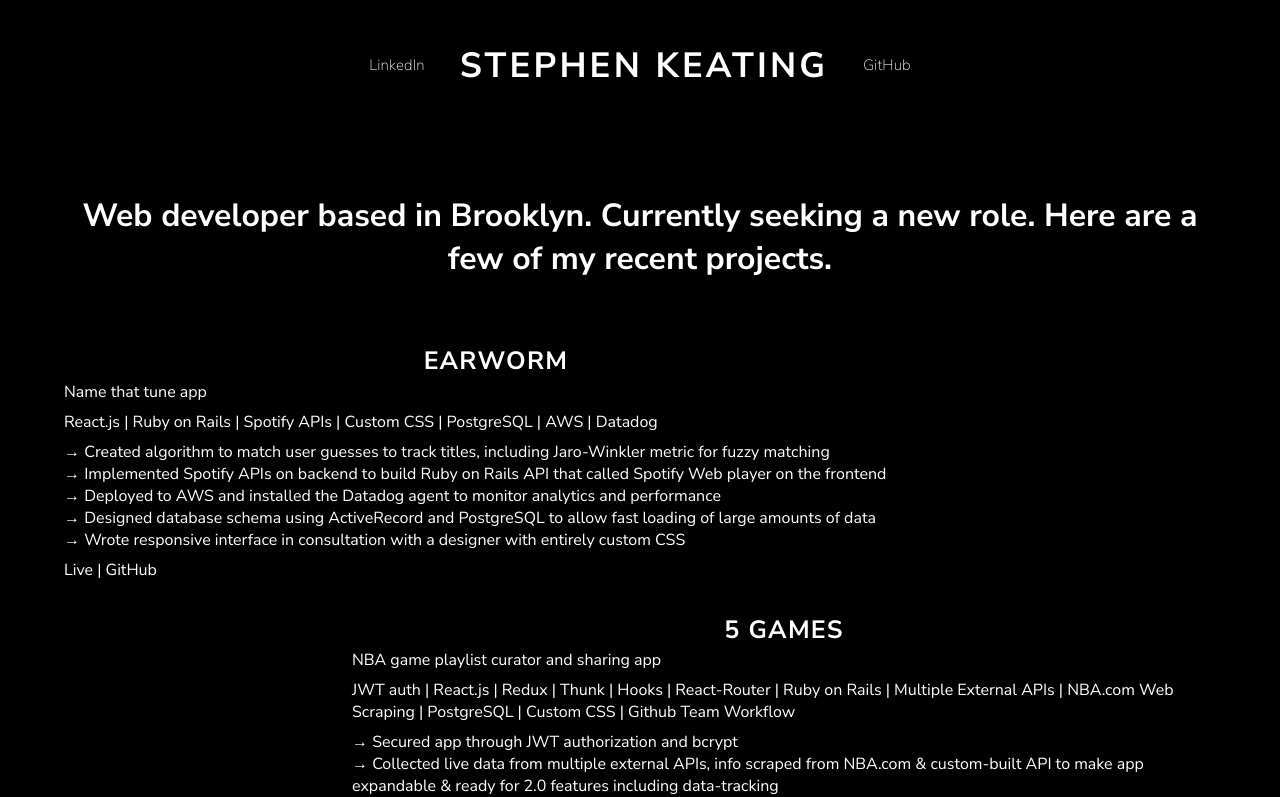
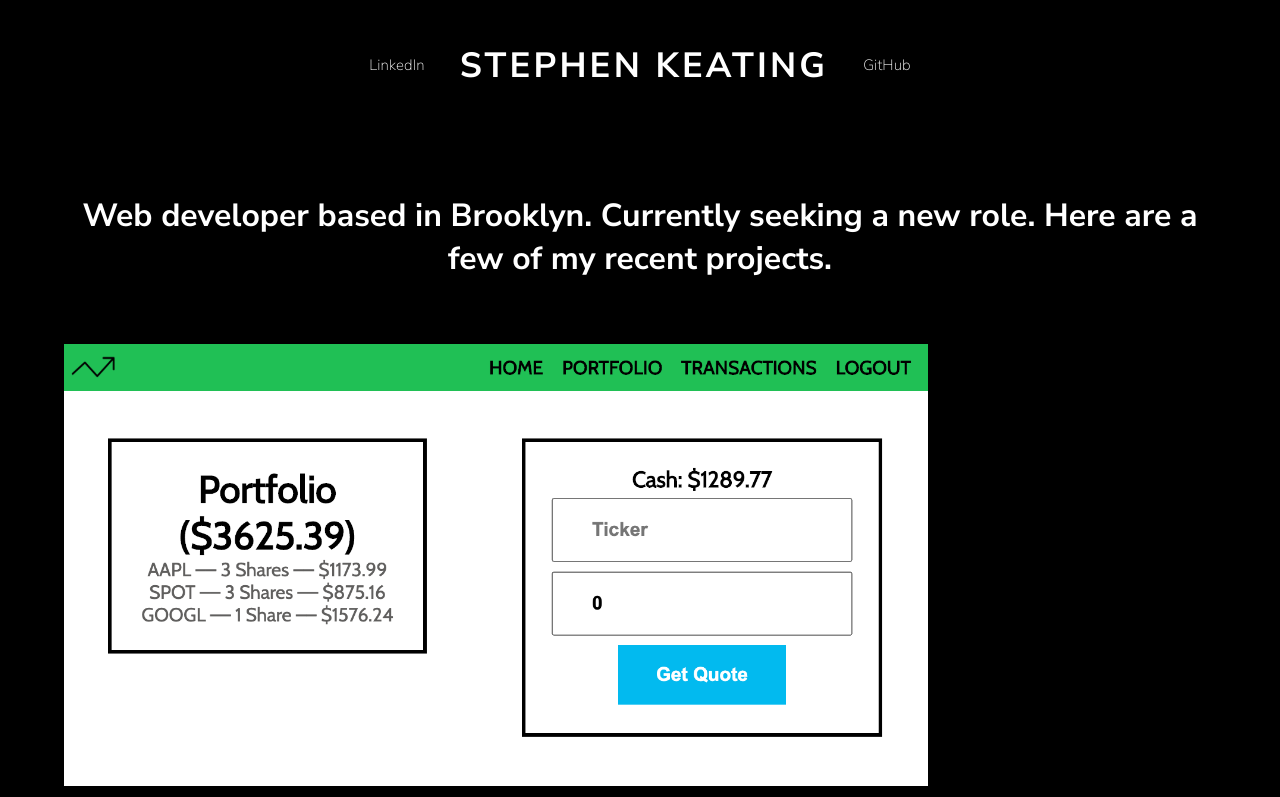
Before and after one commit to stephenkeating/keating-portfolio, a React (Create React App) app: page / in a window 1280 px wide. Shown: the top 797 px of the page. Built offline with nearby package versions, Linux system fonts and the light colour scheme.

Commit message:
making image links

```diff
--- a/src/App.css
+++ b/src/App.css
@@ -70,9 +70,11 @@ h1 {
   margin: 5%;
 }
 
+.project-image {
+  max-width: 100%;
+}
+
 .project-card {
-  /* text-align: center; */
-  /* margin: 5%; */
   margin-bottom: 2em;
 }
 
@@ -82,11 +84,11 @@ h1 {
   letter-spacing: .05em;
   font-size: 25px;
   text-transform: uppercase;
-  text-align: center;
+  text-align: left;
 }
 
 .project-card-description {
-  margin-bottom: .5em;
+  /* margin-bottom: .5em; */
 }
 
   .project-card-tech {
--- a/src/Components/ProjectCard.js
+++ b/src/Components/ProjectCard.js
@@ -1,15 +1,16 @@
 import React from 'react';
 
-const ProjectCard = ({ even, project: {title, url, description, tech, bullets, github}}) => {
-console.log(even)
+const ProjectCard = ({ even, project: {title, url, description, tech, bullets, github, image}}) => {
+
   return <div className={'project-card' + (even ? ' even' : ' odd')}>
+          <img className='project-image' src={ require(`../Assets/${image}`) } />
           <div className='project-card-title'>
             <a href={url} target="_blank">{title}</a>
           </div>
           <div className='project-card-description'>
             { description }
           </div>
-          <div className='project-card-tech'>
+          {/* <div className='project-card-tech'>
             { tech.map((t, i) =>
                         <span>
                           { (i ? ' | ': '') + t }
@@ -22,7 +23,7 @@ console.log(even)
                             {'→ '}{ bullet }
                           </div>
               )}
-          </div>
+          </div> */}
           <div className='project-card-links'>
             <a href={url} target="_blank">Live</a>
             {' | '}
--- a/src/Data/projects.json
+++ b/src/Data/projects.json
@@ -4,6 +4,7 @@
     "url": "https://earworm.netlify.com/",
     "github": "https://github.com/stephenkeating/earworm-frontend",
     "description": "Name that tune app",
+    "image": "stock-tracker.png",
     "tech":
       [
         "React.js",
@@ -28,6 +29,7 @@
     "url": "https://fivegames.netlify.app/playlists/16",
     "github": "https://github.com/5-Games",
     "description": "NBA game playlist curator and sharing app",
+    "image": "stock-tracker.png",
     "tech":
       [
         "JWT auth",
@@ -57,6 +59,7 @@
     "url": "https://keating-stock-tracker.netlify.com/",
     "github": "https://github.com/stephenkeating/stock-tracker-ttp",
     "description": "Stock portfolio app",
+    "image": "stock-tracker.png",
     "tech":
       [
         "JWT auth",
```
Also changed, not shown: src/Assets/stock-tracker.png (added).
